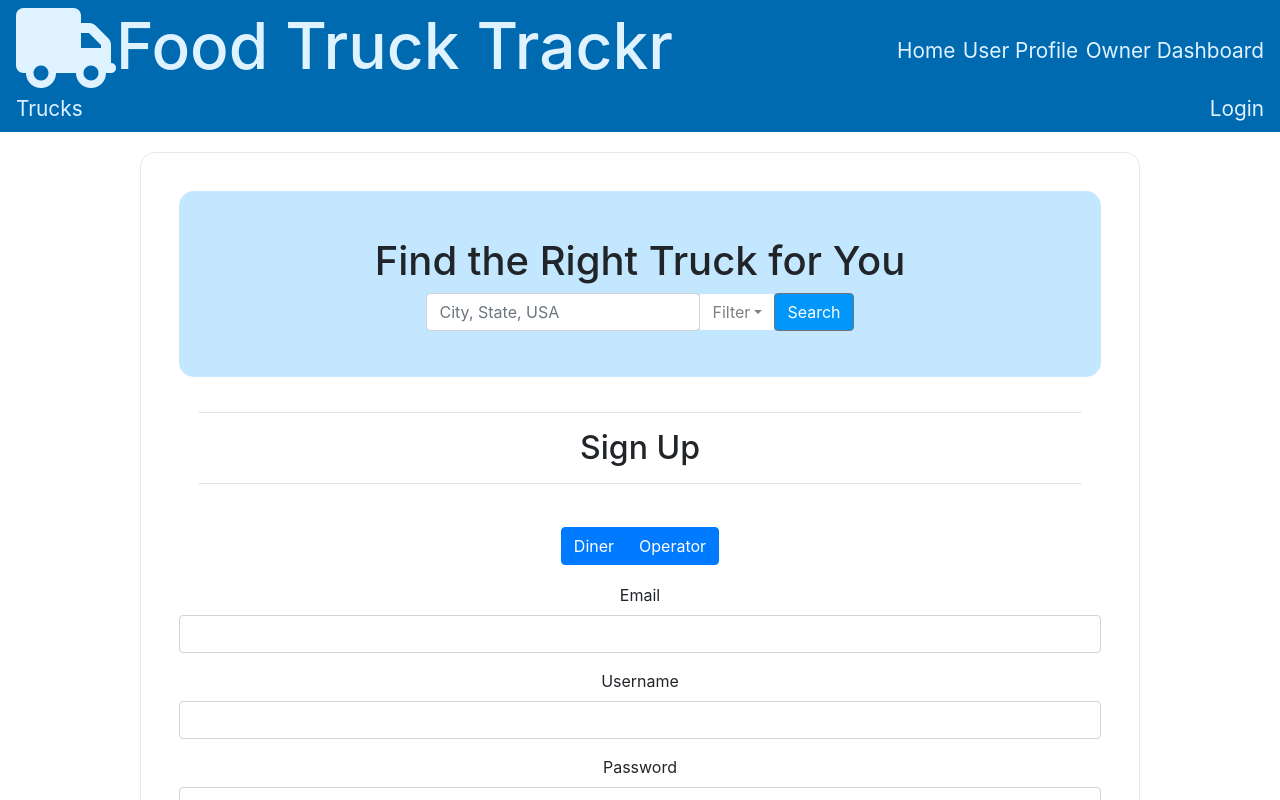
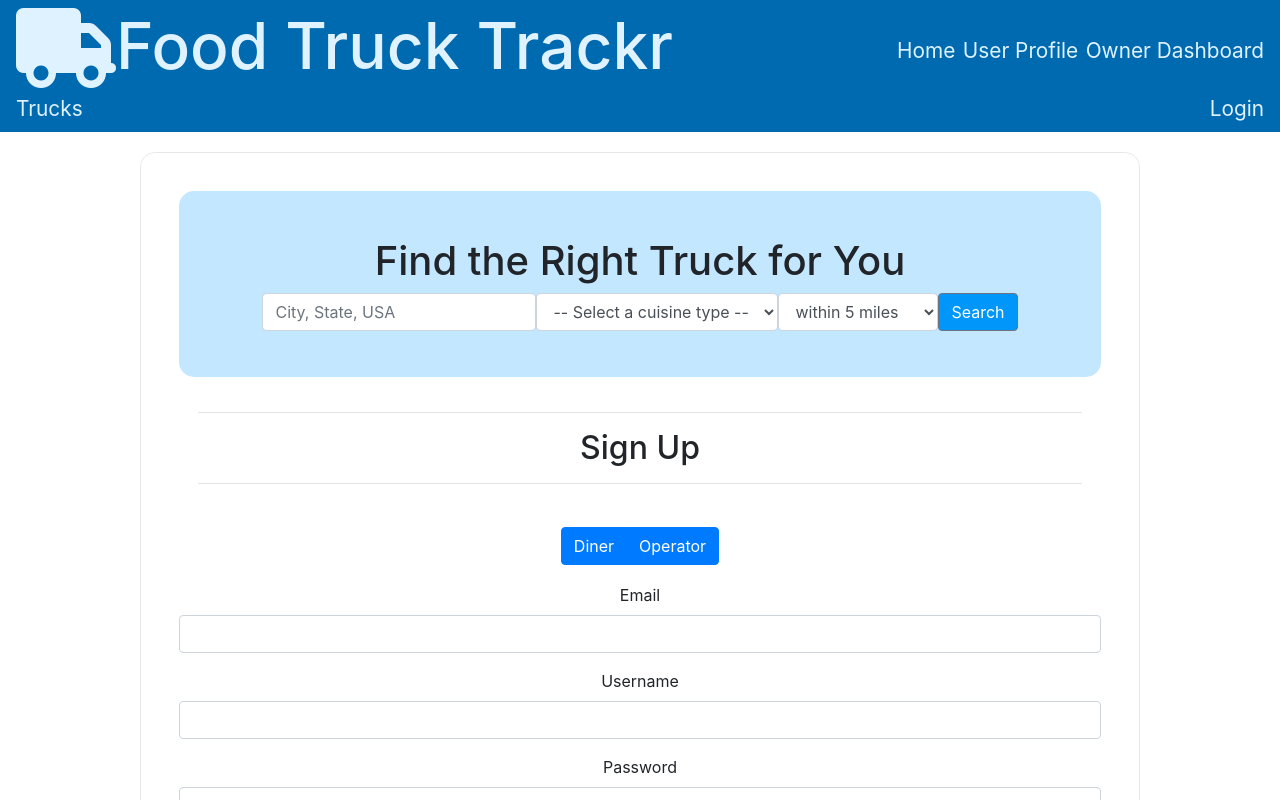
Before and after one commit to markanator/foodtrucktrackr-frontend, a React (Create React App) app: page / in a window 1280 px wide. Shown: the top 800 px of the page. Built offline with nearby package versions, Linux system fonts and the light colour scheme.

Commit message:
Added state to searchbar. Created search page.

```diff
--- a/src/App.js
+++ b/src/App.js
@@ -10,6 +10,7 @@ import OperatorDashboard from "./components/OperatorDashboard";
 import TruckList from "./components/TruckList";
 import CreateTruckForm from "./components/CreateTruckForm";
 import TruckDetails from "./components/truck_details/TruckDetails";
+import SearchPage from "./components/SearchPage";
 
 const App = () => {
     const [users, setUsers] = useState([]);
@@ -27,11 +28,14 @@ const App = () => {
                     <Route path="/profile">
                         <DinerDashboard />
                     </Route>
-                    <Route path="/trucks">
+                    <Route exact path="/trucks">
                         <TruckList />
                     </Route>
                     <Route path="/add-truck">
                         <CreateTruckForm />
+                    </Route>
+                    <Route path="/search-results">
+                        <SearchPage></SearchPage>
                     </Route>
                     <Route path="/trucks/:id">
                         <TruckDetails />
--- a/src/components/SearchBar.jsx
+++ b/src/components/SearchBar.jsx
@@ -3,48 +3,71 @@ import {
 	Button,
 	Form,
 	FormGroup,
-	Input,
-	Dropdown,
-	DropdownToggle,
-	DropdownMenu,
-	DropdownItem,
+	Input
 } from 'reactstrap';
 
 const SearchBar = () => {
-	const [dropdownOpen, setDropdownOpen] = useState(false);
+	const [formState, setFormstate] = useState({
+		query: "",
+		cuisineType: "",
+		radius: 5,
+	})
 
-	const toggle = () => setDropdownOpen((prevState) => !prevState);
+	const cuisineTypes = [
+        "American",
+        "Mexican",
+        "Greek",
+        "SeaFood",
+        "Vegan Exclusive",
+        "Vegetarian",
+        "Chinese",
+        "Thai",
+        "Dessert",
+        "Italian",
+        "Filipino",
+        "Kosher"
+	];
+
+	const onInputChange = e => {
+		setFormstate({
+			...formState,
+			[e.target.name]: e.target.value
+		});
+	}
+
+	const submit = e => {
+		e.preventDefault();
+	}
+
+	console.log(formState);
 
 	return (
 		<div className='home-header'>
 			<h1>Find the Right Truck for You</h1>
-			<Form className='searchBarContainer' inline>
+			<Form onSubmit={submit}className='searchBarContainer' inline>
 				<FormGroup>
 					<Input
+						onChange={onInputChange}
 						type='search'
-						name='Search'
-						id='Search'
+						name='query'
+						id='query'
 						placeholder='City, State, USA'
 					/>
 				</FormGroup>
-				<Dropdown isOpen={dropdownOpen} toggle={toggle}>
-					<DropdownToggle
-						caret
-						style={{
-							backgroundColor: 'white',
-							color: 'gray',
-							border: 'none',
-							borderRadius: '0px',
-						}}
-					>
-						Filter
-					</DropdownToggle>
-					<DropdownMenu>
-						<DropdownItem id='cuisine'>Cuisine Type</DropdownItem>
-						<DropdownItem id='distance'>Distance</DropdownItem>
-						<DropdownItem id='price'>Price</DropdownItem>
-					</DropdownMenu>
-				</Dropdown>
+				<Input onChange={onInputChange} type="select" name="cuisineType">
+					<option selected disabled value="">-- Select a cuisine type --</option>
+					{cuisineTypes.map(cuisineType =>{
+						return (
+							<option key={cuisineType} value={cuisineType}>{cuisineType}</option>
+						)
+					})}
+				</Input>
+				<Input onChange={onInputChange} type="select" name="radius">
+					<option value={5}>within 5 miles</option>
+					<option value={10}>within 10 miles</option>
+					<option value={15}>within 15 miles</option>
+					<option value={20}>within 20 miles</option>
+				</Input>
 				<Button id='btn' style={{ backgroundColor: 'rgb(0, 150, 250)' }}>
 					Search
 				</Button>
--- /dev/null
+++ b/src/components/SearchPage.js
@@ -0,0 +1,15 @@
+import React from "react";
+
+import SearchBar from "./SearchBar";
+import TruckList from "./TruckList";
+
+function SearchPage(props){
+    return (
+        <div className="search-page operatorDashboard">
+            <SearchBar></SearchBar>
+            <TruckList></TruckList>
+        </div>
+    )
+}
+
+export default SearchPage;
```
